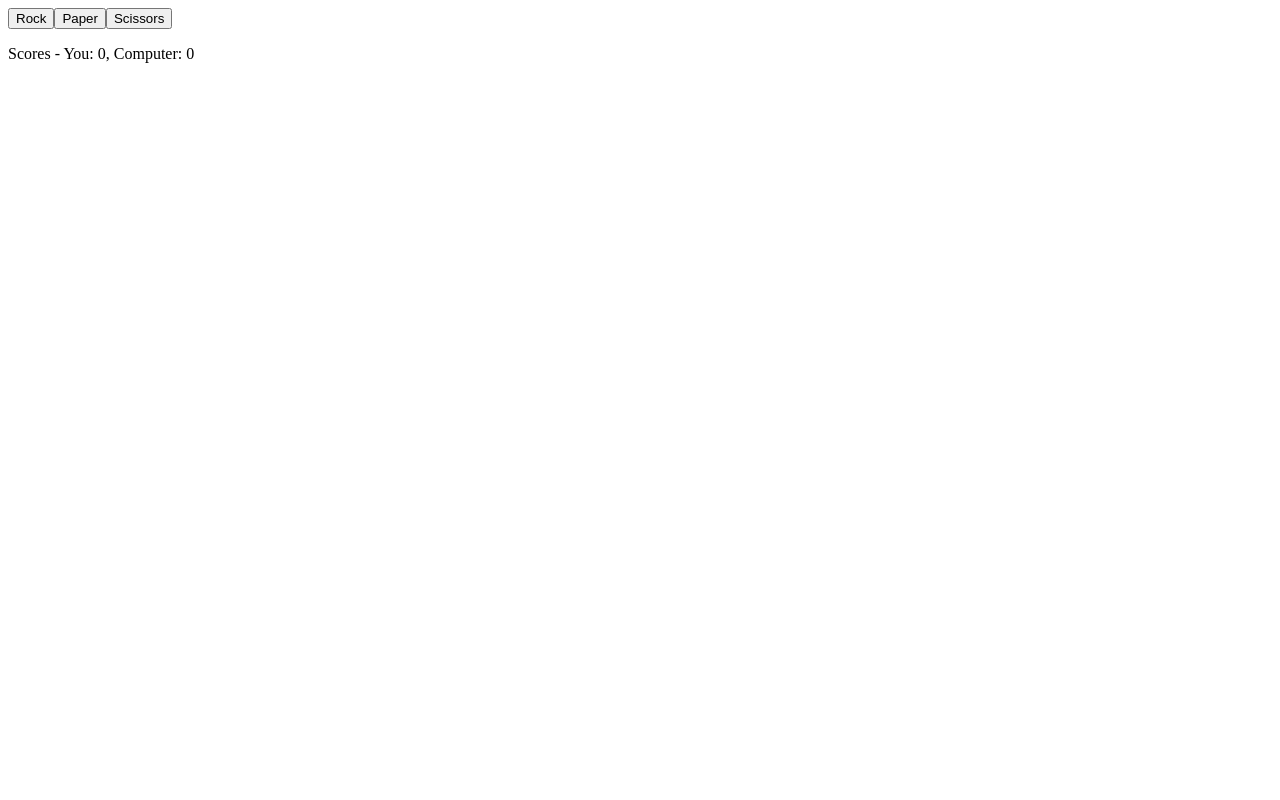
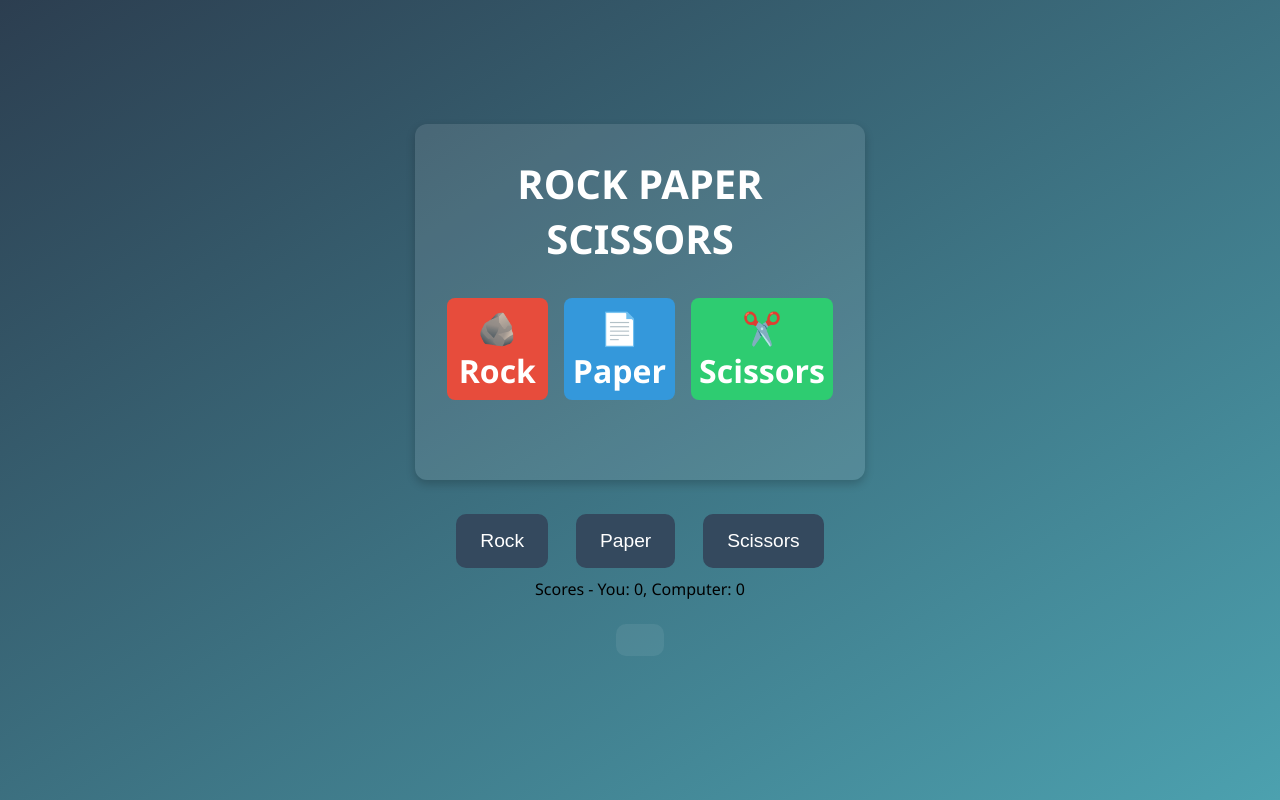
Before and after one commit to kvchi/Odin-project-rock-paper-scissors, a plain HTML site: page index.html in a window 1280 px wide. Drawn offline with Linux system fonts and the light colour scheme.

Commit message:
New adjustments to css, html and js.

```diff
--- a/index.html
+++ b/index.html
@@ -4,9 +4,22 @@
   <meta charset="UTF-8">
   <meta name="viewport" content="width=device-width, initial-scale=1.0">
   <title>Document</title>
+  <link rel="stylesheet" href="style.css">
 </head>
 <body>
+  <div class="game-container">
+    <h1>Rock Paper Scissors</h1>
+    <div class="buttons" id="buttons-container">
+      <h2 id="rock">🪨 Rock</h2>
+      <h2 id="paper">📄 Paper</h2>
+      <h2 id="scissors">✂️ Scissors</h2>
+    </div>
 
+
+
+    <div id="final-message"></div>
+  </div>
+<div class="button-group" id="dynamicBtn"></div>
 
   <script src="index.js"></script>
 </body>
--- a/index.js
+++ b/index.js
@@ -43,6 +43,7 @@ function playRound(humanChoice,computerChoice) {
 }
 
 
+
 const btn1 = document.createElement("button");
 
 btn1.textContent = "Rock";
@@ -74,16 +75,23 @@ btn3.addEventListener("click", function() {
     console.log(`Current Scores - You: ${humanScore}, Computer: ${computerScore}`);
     updateScoreDisplay(result,humanChoice, computerChoice);
 })
+  const btnContainer = document.getElementById("dynamicBtn");
 
-document.body.appendChild(btn1);
-document.body.appendChild(btn2);
-document.body.appendChild(btn3);
+dynamicBtn.appendChild(btn1);
+dynamicBtn.appendChild(btn2);
+dynamicBtn.appendChild(btn3);
+
+btn1.classList.add("rps-btn");
+btn2.classList.add("rps-btn");
+btn3.classList.add("rps-btn");
+
 
 const scoreText = document.createElement("p");
 scoreText.textContent = "Scores - You: 0, Computer: 0";
 document.body.appendChild(scoreText);
 
 const resultText = document.createElement("p");
+resultText.classList.add("result-text");
 document.body.appendChild(resultText);
 
 const resultDiv = document.createElement("div");
@@ -111,26 +119,3 @@ function disableButtons() {
     btn2.disabled = true;
     btn3.disabled = true;
 }
-
-
-// function playGame() {
-//     for (let i = 0; i < 5; i++) {
-//         const humanChoice = getHumanChoice();
-//          const computerChoice = getComputerChoice();
-//          playRound(humanChoice,computerChoice);
-//          console.log(`Current Scores - You: ${humanScore}, Computer: ${computerScore}`);
-//      }
-//      console.log("--- Final Results ---");
-//      console.log(`Your total score: ${humanScore}`);
-//      console.log(`Computer's total score: ${computerScore}`);
-
-//      if (humanScore > computerScore) {
-//          console.log("You win the game!");
-//      } else if (humanScore < computerScore) {
-//       console.log("You lose the game!");
-//    } else {
-//         console.log("The game is a tie!");
-//    }
-//  }
-
-// playGame()
--- /dev/null
+++ b/style.css
@@ -0,0 +1,140 @@
+* {
+  box-sizing: border-box;
+  margin: 0;
+  padding: 0;
+}
+
+body {
+  background: linear-gradient(to bottom right, #2c3e50, #4ca1af);
+  font-family: 'Segoe UI', Tahoma, Geneva, Verdana, sans-serif;
+  min-height: 100vh;
+  display: flex;
+  flex-direction: column;
+  align-items: center;
+  justify-content: center;
+}
+
+.game-container {
+  text-align: center;
+  background: rgba(255, 255, 255, 0.1);
+  padding: 2rem;
+  border-radius: 12px;
+  box-shadow: 0 4px 10px rgba(0, 0, 0, 0.2);
+  max-width: 450px;
+  width: 100%;
+  color: white;
+}
+
+h1 {
+  font-size: 2.5rem;
+  margin-bottom: 1rem;
+  font-weight: bold;
+  text-transform: uppercase;
+}
+
+h2 {
+  font-size: 2rem;
+  margin: 1rem 0;
+  cursor: pointer;
+  transition: all 0.3s ease;
+  padding: 0.5rem;
+  border-radius: 8px;
+
+}
+
+h2:hover {
+  background: rgba(255, 255, 255, 0.2);
+  transform: scale(1.1);
+}
+
+h2:active {
+  transform: scale(0.95);
+}
+
+.buttons {
+  display: flex;
+  justify-content: space-between;
+  gap: 1rem;
+  margin-bottom: 1.5rem;
+}
+.button-group {
+  display: flex;
+  justify-content: center;
+  align-items: center;
+  gap: 0.5rem;
+  margin-top: 1.5rem;
+
+}
+.rps-btn {
+  background-color: #34495e;
+
+  color: white;
+  font-size: 1.2rem;
+  padding: 1rem 1.5rem;
+  border: none;
+  border-radius: 10px;
+  margin: 10px;
+  cursor: pointer;
+  transition: transform 0.2s ease, background-color 0.3s ease;
+}
+
+.rps-btn:hover {
+  background-color: #2ecc71;
+  transform: scale(1.05);
+}
+
+.rps-btn:active {
+  transform: scale(0.95);
+}
+
+.rps-btn:disabled {
+  background-color: #7f8c8d;
+  cursor: not-allowed;
+}
+
+#final-message {
+  font-size: 1.2rem;
+  margin-top: 2rem;
+  font-weight: bold;
+  color: #f39c12;
+}
+
+#rock {
+  background-color: #e74c3c;
+}
+
+#paper {
+  background-color: #3498db;
+}
+
+#scissors {
+  background-color: #2ecc71;
+}
+
+#rock:hover {
+  background-color: #c0392b;
+}
+
+#paper:hover {
+  background-color: #2980b9;
+}
+
+#scissors:hover {
+  background-color: #27ae60;
+}
+
+.result-text {
+  font-size: 1.2rem;
+  font-weight: 600;
+  text-align: center;
+  margin-top: 1.5rem;
+  color: #f1c40f;
+  background-color: rgba(255, 255, 255, 0.07);
+  padding: 1rem 1.5rem;
+  border-radius: 10px;
+  width: fit-content;
+  margin-left: auto;
+  margin-right: auto;
+
+  transition: all 0.3s ease;
+}
```
